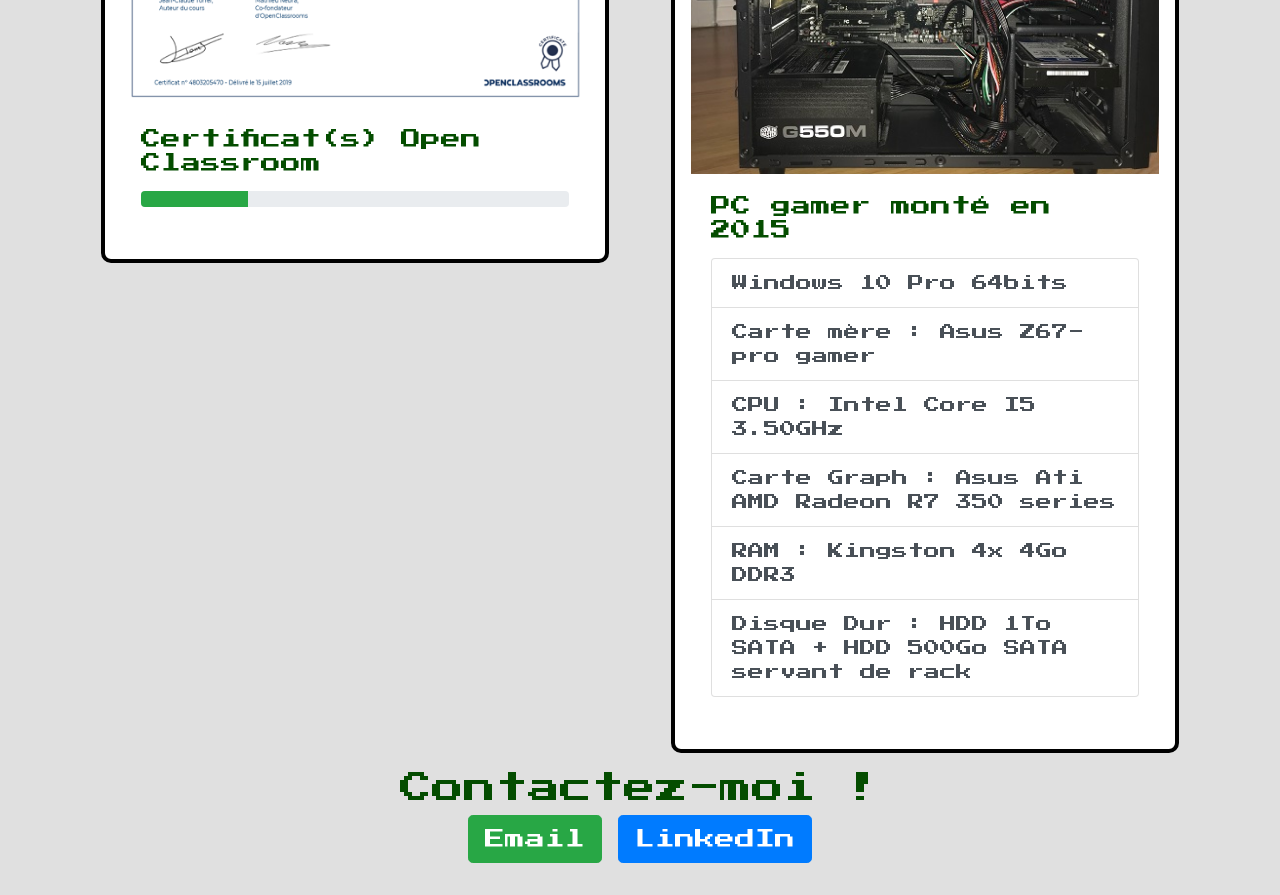
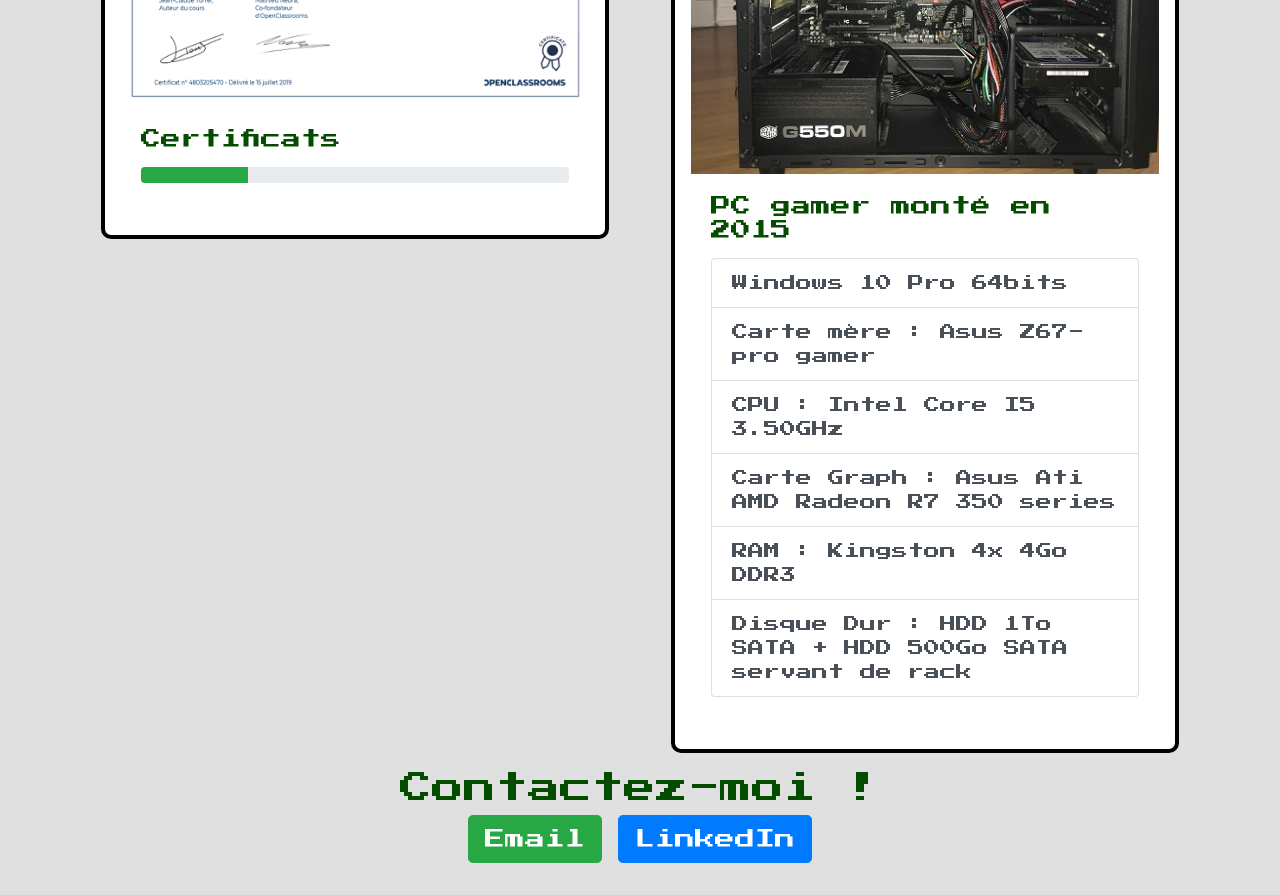
Before and after one commit to ArsenicNepenthes/ArsenicNepenthes.github.io, a plain HTML site: page index.html in a window 1280 px wide. Shown: the part 2980-3875 px from the top of the page. Drawn offline with nearby package versions, Linux system fonts and the light colour scheme.

Commit message:
Update index.html

```diff
--- a/index.html
+++ b/index.html
@@ -140,7 +140,7 @@
         <div class="card bubble">
           <img src="./images/CertificatWP.png" alt="Certificat Open classroom site WP de Cindy Vidale" />
           <div class="card-body">
-            <h5 class="card-title">Certificat(s) Open Classroom</h5>
+            <h5 class="card-title">Certificats</h5>
             <p class="card-text">
                 <div class="progress">
                     <div class="progress-bar bg-success" role="progressbar" style="width: 25%" aria-valuenow="25" aria-valuemin="0" aria-valuemax="100"></div>
```
